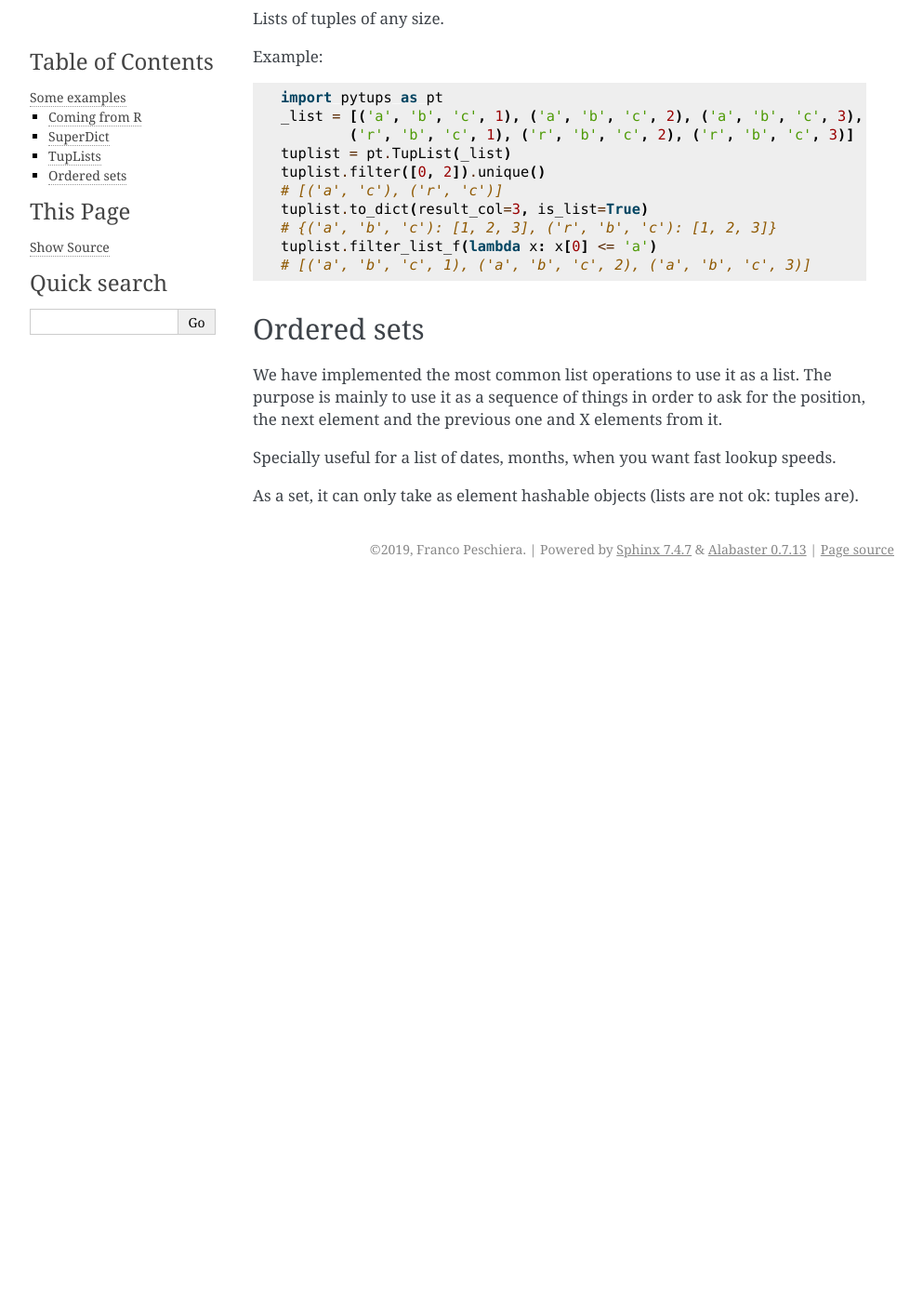
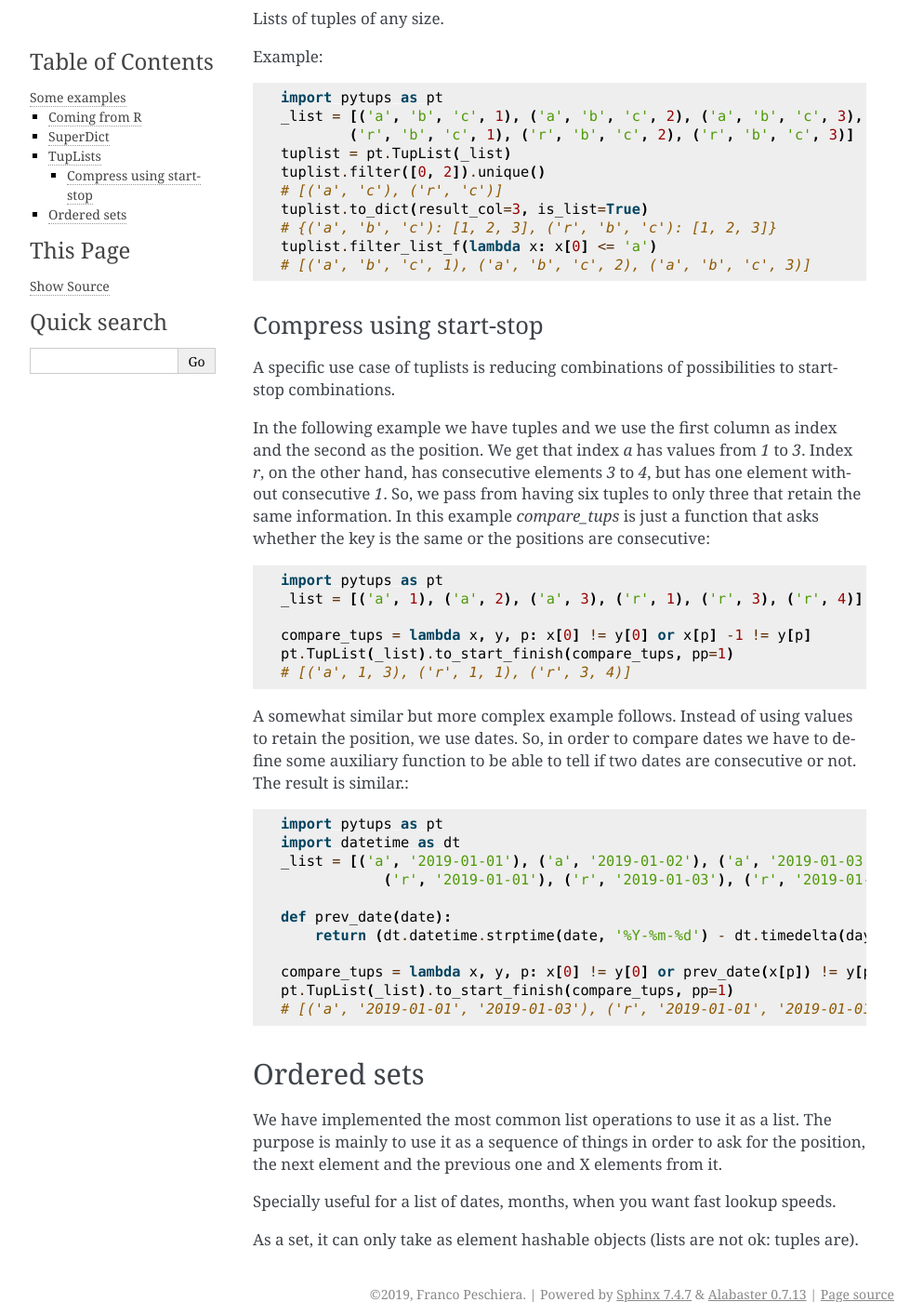
Before and after one commit to pchtsp/pytups, a Sphinx documentation site: the page built from docs/source/examples.rst, in a window 1280 px wide and 1400 px high, scrolled down 1218 px. Shown: the whole window at 93% size, without its empty margins (148-1141 px from the left). Built offline with Sphinx 7.4.7, drawn with Linux system fonts in a browser that asks for light colours; before the commit the page ends 1848 px from its top, so only the background shows below that.

Commit message:
Fixed some errors in set_m method. Added more examples.

```diff
--- a/docs/source/examples.rst
+++ b/docs/source/examples.rst
@@ -67,6 +67,35 @@ Example::
     tuplist.filter_list_f(lambda x: x[0] <= 'a')
     # [('a', 'b', 'c', 1), ('a', 'b', 'c', 2), ('a', 'b', 'c', 3)]
 
+Compress using start-stop
+----------------------------
+
+A specific use case of tuplists is reducing combinations of possibilities to start-stop combinations.
+
+In the following example we have tuples and we use the first column as index and the second as the position. We get that index `a` has values from `1` to `3`. Index `r`, on the other hand, has consecutive elements `3` to `4`, but has one element without consecutive `1`. So, we pass from having six tuples to only three that retain the same information. In this example `compare_tups` is just a function that asks whether the key is the same or the positions are consecutive::
+
+    import pytups as pt
+    _list = [('a', 1), ('a', 2), ('a', 3), ('r', 1), ('r', 3), ('r', 4)]
+
+    compare_tups = lambda x, y, p: x[0] != y[0] or x[p] -1 != y[p]
+    pt.TupList(_list).to_start_finish(compare_tups, pp=1)
+    # [('a', 1, 3), ('r', 1, 1), ('r', 3, 4)]
+
+A somewhat similar but more complex example follows. Instead of using values to retain the position, we use dates. So, in order to compare dates we have to define some auxiliary function to be able to tell if two dates are consecutive or not. The result is similar.::
+
+    import pytups as pt
+    import datetime as dt
+    _list = [('a', '2019-01-01'), ('a', '2019-01-02'), ('a', '2019-01-03'),
+                ('r', '2019-01-01'), ('r', '2019-01-03'), ('r', '2019-01-04')]
+
+    def prev_date(date):
+        return (dt.datetime.strptime(date, '%Y-%m-%d') - dt.timedelta(days=1)).strftime('%Y-%m-%d')
+
+    compare_tups = lambda x, y, p: x[0] != y[0] or prev_date(x[p]) != y[p]
+    pt.TupList(_list).to_start_finish(compare_tups, pp=1)
+    # [('a', '2019-01-01', '2019-01-03'), ('r', '2019-01-01', '2019-01-01'), ('r', '2019-01-03', '2019-01-04')]
+
+
 Ordered sets
 =============================
 
```
Also changed, not shown: 2 other files.
